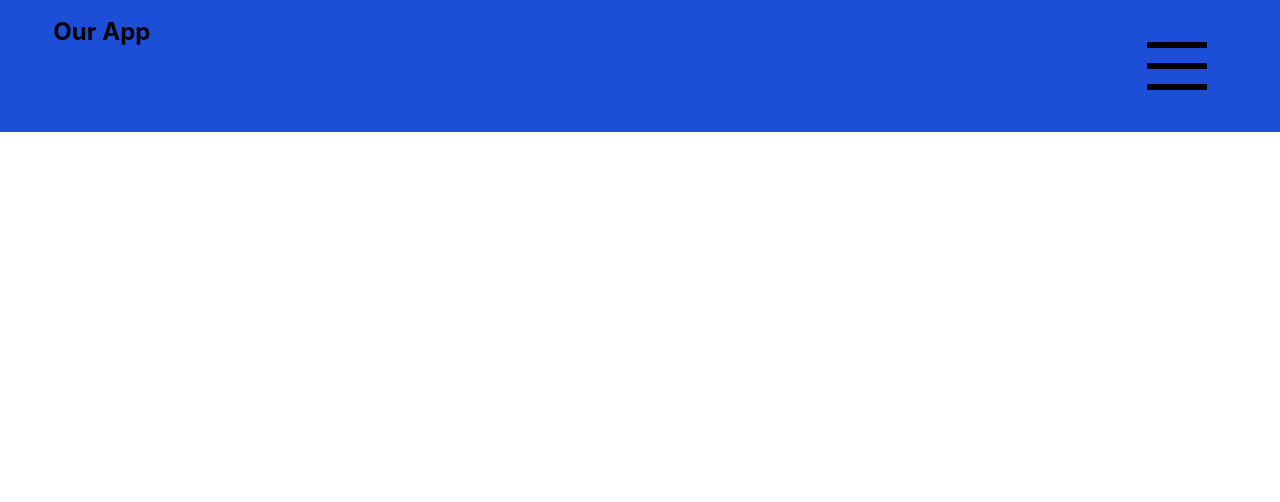
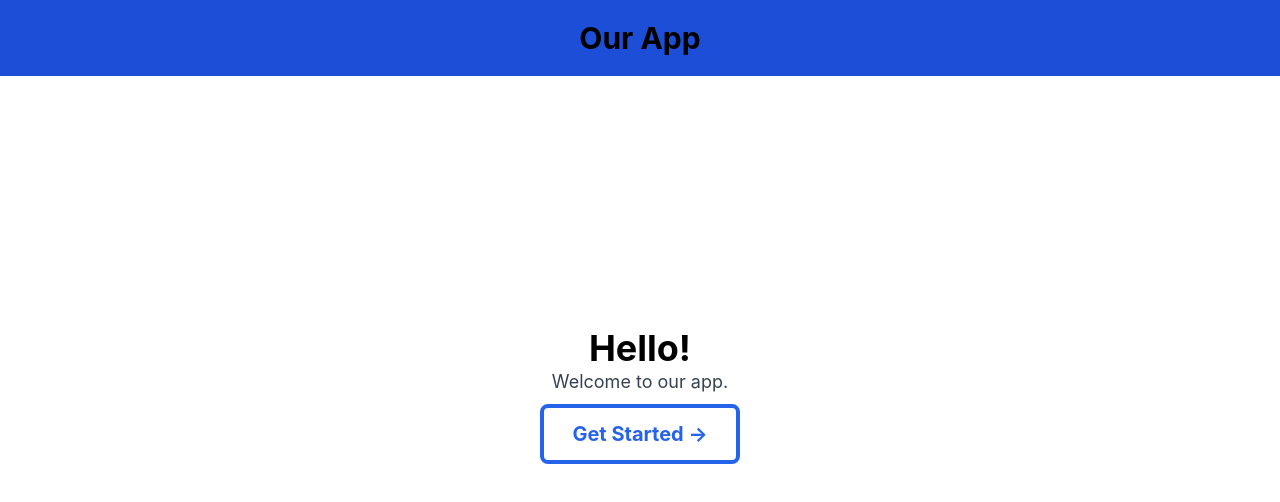
Before and after one commit to hirundinidae/gta-hacks, a Next.js app in the folder frontend/my-app/: page / in a window 1280 px wide. Shown: the top 502 px of the page. Built offline with nearby package versions, Linux system fonts and the light colour scheme.

Commit message:
Removed footer and made substantial updates

```diff
--- /dev/null
+++ b/frontend/my-app/components/button.js
@@ -0,0 +1,7 @@
+export default function Button({ children }) {
+  return (
+    <button>
+    { children }
+    </button>
+  )
+}
--- a/frontend/my-app/components/footer.js
+++ /dev/null
@@ -1,7 +0,0 @@
-export default function Footer() {
-  return (
-    <footer>
-      <h1>This is the footer</h1>
-    </footer>
-  )
-}
--- a/frontend/my-app/components/header.js
+++ b/frontend/my-app/components/header.js
@@ -1,17 +1,10 @@
 export const siteTitle = 'Our App'
 
-export default function Header() {
+export default function Header({ children }) {
   return (
     <header>
       <div className="wrapper">
         <h1>{ siteTitle }</h1>
-        <button className="menu" onClick="this.classList.toggle('opened');this.setAttribute('aria-expanded', this.classList.contains('opened'))">
-          <svg width="100" height="100" viewBox="0 0 100 100">
-            <path class="line line1" d="M 20,29.000046 H 80.000231 C 80.000231,29.000046 94.498839,28.817352 94.532987,66.711331 94.543142,77.980673 90.966081,81.670246 85.259173,81.668997 79.552261,81.667751 75.000211,74.999942 75.000211,74.999942 L 25.000021,25.000058" />
-            <path class="line line2" d="M 20,50 H 80" />
-            <path class="line line3" d="M 20,70.999954 H 80.000231 C 80.000231,70.999954 94.498839,71.182648 94.532987,33.288669 94.543142,22.019327 90.966081,18.329754 85.259173,18.331003 79.552261,18.332249 75.000211,25.000058 75.000211,25.000058 L 25.000021,74.999942" />
-          </svg>
-        </button>
       </div>
     </header>
   )
--- a/frontend/my-app/components/layout.js
+++ b/frontend/my-app/components/layout.js
@@ -1,5 +1,4 @@
-import Header, { siteTitle } from './header'
-import Footer from './footer'
+import Header from './header'
 
 // add types of layouts (home, article, profile, etc.)
 // in Layout arguments and use if statements to identify
@@ -11,7 +10,6 @@ export default function Layout({ children }) {
       <main>
         { children }
       </main>
-      <Footer />
     </div>
   )
 }
--- a/frontend/my-app/pages/index.js
+++ b/frontend/my-app/pages/index.js
@@ -1,6 +1,7 @@
 import Head from 'next/head'
 
 import Layout from '../components/layout'
+import Button from '../components/button'
 
 export default function Home() {
   return (
@@ -10,9 +11,12 @@ export default function Home() {
         <link rel="icon" href="/favicon.ico" />
       </Head>
       <section>
-        <div className="content">
-          <h1>Hello!</h1>
-          <p>Welcome to our app.</p>
+        <div className="wrapper">
+          <div className="content">
+            <h1>Hello!</h1>
+            <p>Welcome to our app.</p>
+            <Button>Get Started  →</Button>
+          </div>
         </div>
       </section>
     </Layout>
--- /dev/null
+++ b/frontend/my-app/styles/components/_button.scss
@@ -0,0 +1,22 @@
+button {
+  @apply
+    text-xl
+    text-blue-600
+    font-bold
+    border-blue-600
+    border-4
+    rounded
+    py-3
+    px-7
+    m-2
+    rounded-lg
+    transition-colors
+  ;
+
+  &:hover {
+    @apply
+      text-white
+      bg-blue-600
+    ;
+  }
+}
--- a/frontend/my-app/styles/layout/_header.scss
+++ b/frontend/my-app/styles/layout/_header.scss
@@ -1,9 +1,9 @@
 header {
   @apply
     bg-blue-700
-    w-full
+    w-screen
     fixed
-    py-4
+    py-5
   ;
 
   .wrapper {
@@ -13,38 +13,14 @@ header {
 
       flex
       flex-row
-      justify-between
+      justify-around
     ;
 
     h1 {
       @apply
-        text-2xl
+        text-3xl
         font-bold
       ;
     }
-
-    button.menu {
-      .line {
-        fill: none;
-        stroke: black;
-        stroke-width: 6;
-        transition: stroke-dasharray 600ms cubic-bezier(0.4, 0, 0.2, 1),
-          stroke-dashoffset 600ms cubic-bezier(0.4, 0, 0.2, 1);
-      }
-      .line1 {
-        stroke-dasharray: 60 207;
-        stroke-width: 6;
-      }
-      .line2 {
-        stroke-dasharray: 60 60;
-        stroke-width: 6;
-      }
-      .line3 {
-        stroke-dasharray: 60 207;
-        stroke-width: 6;
-      }
-    }
   }
-
-
 }
--- /dev/null
+++ b/frontend/my-app/styles/layout/_section.scss
@@ -0,0 +1,34 @@
+section {
+  @apply
+    w-screen
+    h-screen
+
+    grid
+    content-center
+
+    text-center
+  ;
+
+  .wrapper {
+    @apply
+      w-11/12
+      mx-auto
+    ;
+
+    .content {
+      h1 {
+        @apply
+          font-bold
+          text-4xl
+        ;
+      }
+
+      p {
+        @apply
+          text-gray-700
+          text-lg
+        ;
+      }
+    }
+  }
+}
--- a/frontend/my-app/styles/main.scss
+++ b/frontend/my-app/styles/main.scss
@@ -18,13 +18,13 @@
 // @import 'layout/footer';
 // @import 'layout/sidebar';
 // @import 'layout/forms';
-// @import 'layout/section'; see what happened to this
+@import 'layout/section';
 
-// @import 'components/buttons';
+@import 'components/button';
 // @import 'components/carousel';
 // @import 'components/slider';
 
-// @import 'pages/home';
+@import 'pages/home';
 // @import 'pages/about';
 // @import 'pages/contact';
 
--- /dev/null
+++ b/frontend/my-app/styles/pages/_home.scss
@@ -0,0 +1,3 @@
+section.home {
+
+}
```
